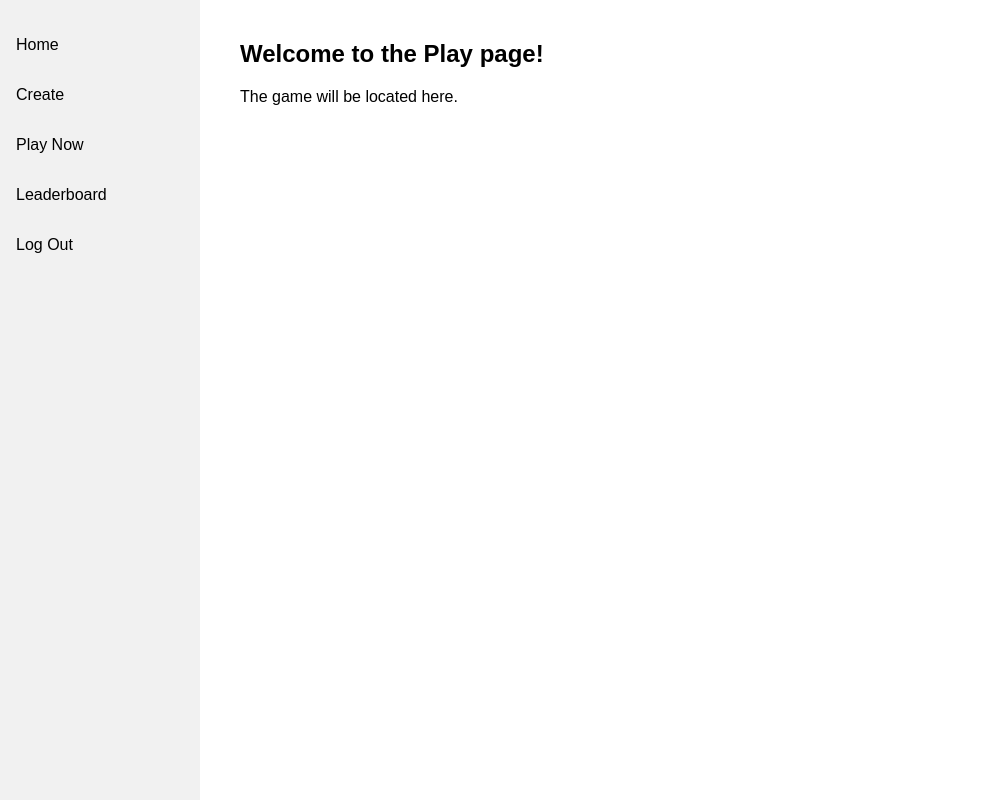
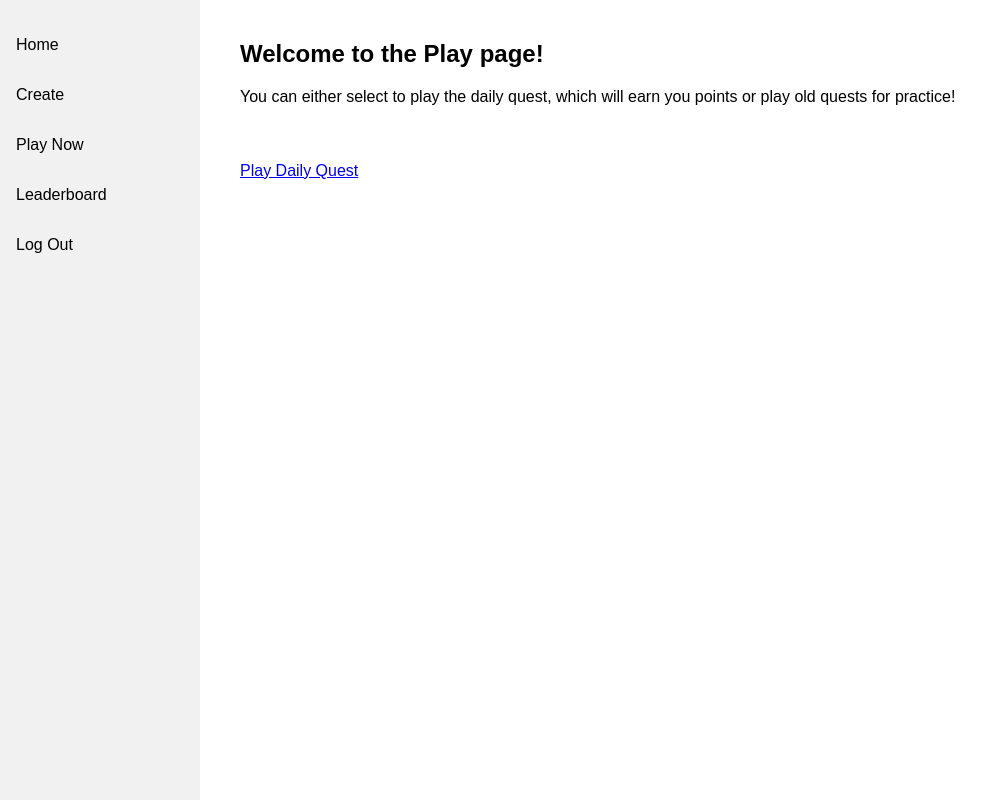
Before and after one commit to sarahp16/agile_group_project, a Flask app: page /play in a window 1280 px wide. Shown: the whole page, without its empty margins (0-1001 px from the left). Run offline with Flask 3, Linux system fonts and the light colour scheme.

Commit message:
Update play.html
adding link to play daily quest

```diff
--- a/local setup/app/templates/play.html
+++ b/local setup/app/templates/play.html
@@ -10,7 +10,11 @@
 
         <div class="content">
             <h2>Welcome to the Play page!</h2>
-            <p>The game will be located here.</p>
+            <p>You can either select to play the daily quest, which will earn you points or play old quests for practice!</p>
+        </div>
+
+        <div class="content">
+            <a href="/play/quest/1" class="btn">Play Daily Quest</a>
         </div>
 
         <div class="sidebar">
```
